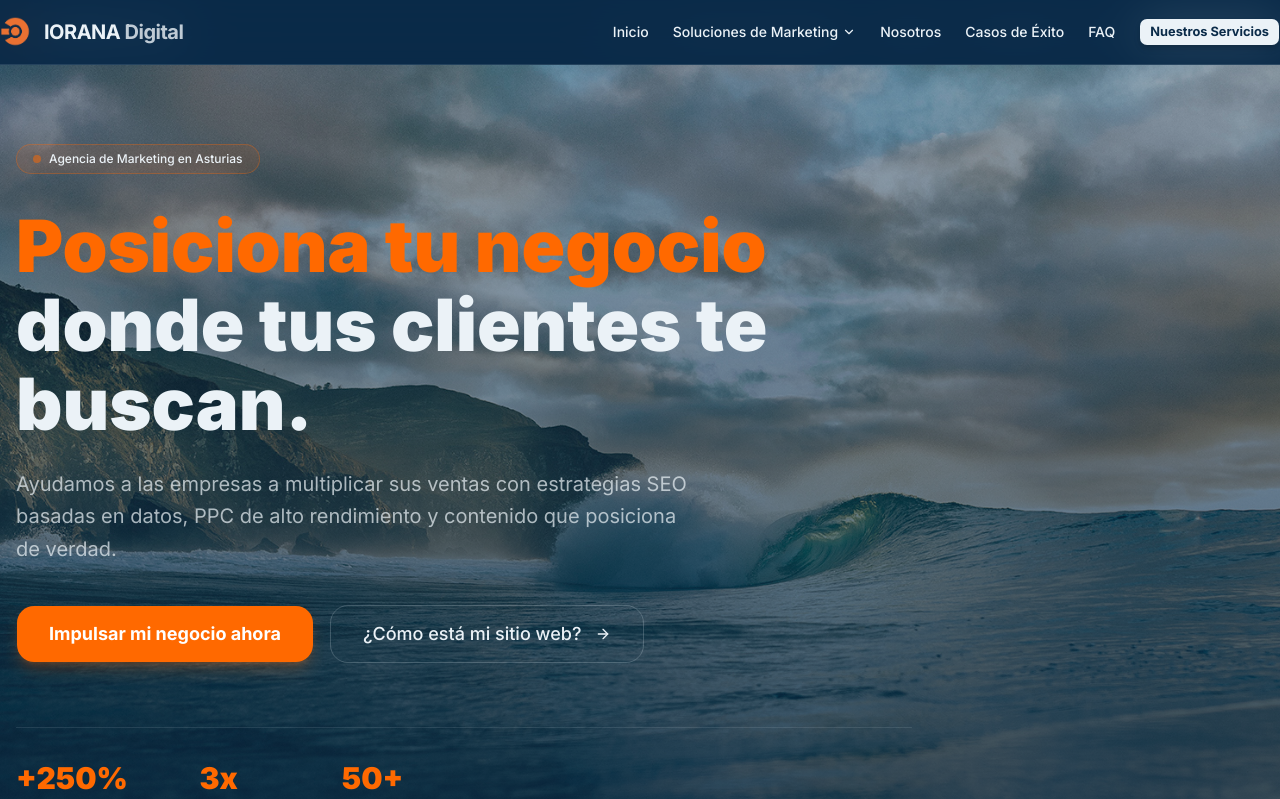
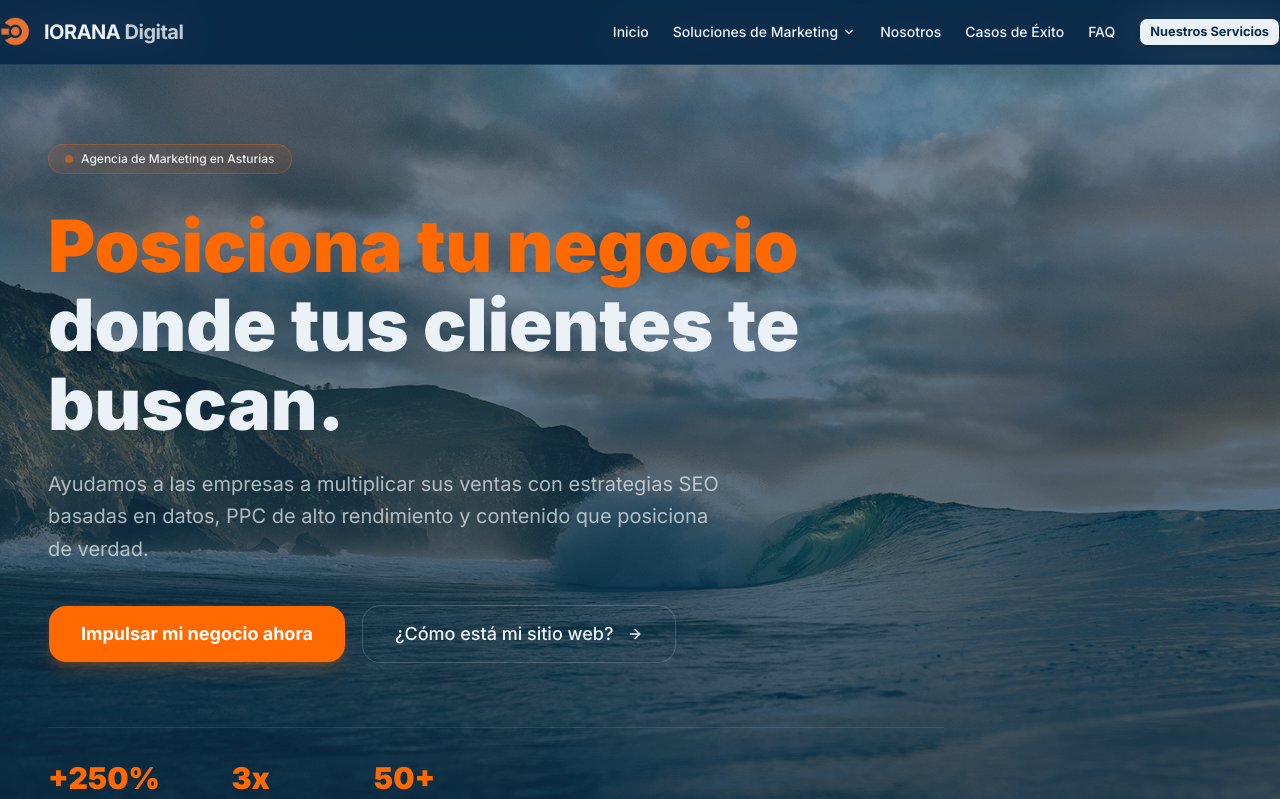
Before and after one commit to ioranadigital/iorana-next, a Next.js app: page / in a window 1280 px wide. Shown: the top 799 px of the page. Built offline with nearby package versions, Linux system fonts and the light colour scheme.

Commit message:
Update HeroSection.tsx

```diff
--- a/components/HeroSection.tsx
+++ b/components/HeroSection.tsx
@@ -5,23 +5,22 @@ import { Button } from "@/components/ui/button";
 
 const HeroSection = () => {
   return (
-    <section
-      id="hero"
-      className="relative min-h-[90vh] w-full flex items-center overflow-hidden bg-[#0a2b49]"
-    >
-      {/* 🖼️ FONDO ABSOLUTO: Esto garantiza que cubra el 100% sin importar el container */}
+    /* 1. La sección padre debe ser w-full (ancho total) y sin paddings laterales que limiten */
+    <section id="hero" className="relative w-full min-h-[90vh] flex items-center overflow-hidden bg-[#0a2b49]">
+
+      {/* 2. CAPA DE FONDO: Esta capa ignora el container y se expande a toda la pantalla */}
       <div
-        className="absolute inset-0 z-0 w-full h-full"
+        className="absolute inset-0 w-full h-full z-0"
         style={{
-          backgroundImage: 'linear-gradient(to bottom, rgba(10, 43, 73, 0.4), rgba(10, 43, 73, 0.8)), url("/assets/hero-bg.jpg")',
+          backgroundImage: 'linear-gradient(to bottom, rgba(10, 43, 73, 0.5), rgba(10, 43, 73, 0.8)), url("/assets/hero-bg.jpg")',
           backgroundSize: 'cover',
           backgroundPosition: 'center',
           backgroundRepeat: 'no-repeat'
         }}
       />
 
-      {/* 📦 CONTENEDOR DE TEXTO: Mantiene el alineado pero no limita al fondo */}
-      <div className="container relative z-10 mx-auto px-4 pt-20 pb-16">
+      {/* 3. CAPA DE CONTENIDO: Aquí sí usamos el container para que el texto no toque los bordes */}
+      <div className="container relative z-10 mx-auto px-6 sm:px-8 lg:px-12 pt-20 pb-16">
         <motion.div
           initial={{ opacity: 0, y: 30 }}
           animate={{ opacity: 1, y: 0 }}
```
